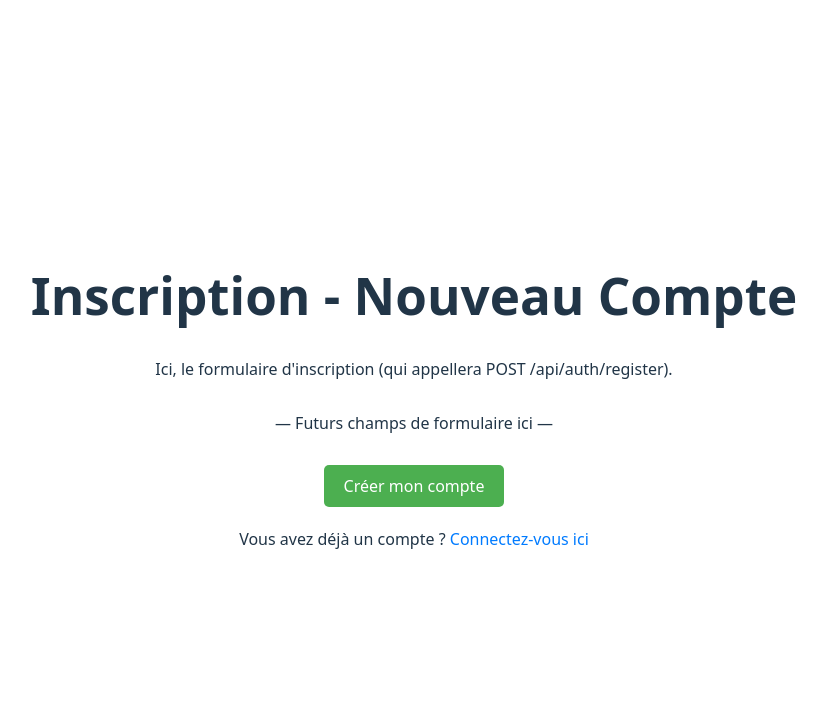
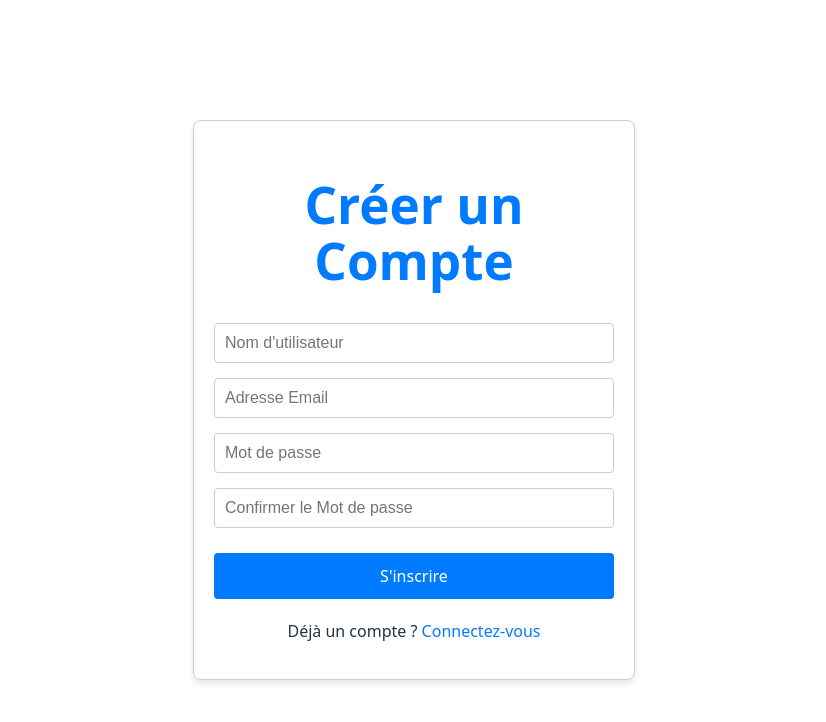
Before and after one commit to Trice97/Fitness-clash, a React app in the folder frontend/: page /register in a window 1280 px wide. Shown: the top 722 px of the page, without its empty margins (226-1052 px from the left). Built offline with nearby package versions, Linux system fonts and the light colour scheme; the HTML template or start-up script is replaced by a standard one.

Commit message:
Adding Register.tsx

```diff
--- a/frontend/src/pages/Register.tsx
+++ b/frontend/src/pages/Register.tsx
@@ -1,31 +1,117 @@
-import React from 'react';
+import React, { useState } from 'react';
 import { Link } from 'react-router-dom';
 
 const Register = () => {
+  // 1. Déclaration des états pour chaque champ du formulaire
+  const [username, setUsername] = useState('');
+  const [email, setEmail] = useState('');
+  const [password, setPassword] = useState('');
+  const [confirmPassword, setConfirmPassword] = useState('');
+  const [error, setError] = useState(''); // Pour afficher les messages d'erreur
+
+  // 2. Fonction appelée lors de la soumission du formulaire
+  const handleSubmit = (e: React.FormEvent) => {
+    e.preventDefault(); // Empêche le rechargement de la page
+
+    // Validation simple (Vérification Front-End)
+    if (password !== confirmPassword) {
+      setError('Les mots de passe ne correspondent pas.');
+      return;
+    }
+
+    setError(''); // Réinitialise l'erreur
+
+    // --- LOGIQUE D'APPEL API (Tâche 2.1 - Action 4) ---
+    // C'est ici que nous enverrons : username, email, password
+    console.log('Données d\'inscription prêtes à être envoyées (simulé) :');
+    console.log({ username, email, password });
+
+    alert('Inscription simulée réussie ! Vérifiez la console.');
+    // Après le succès, nous redirigerons l'utilisateur vers /login ou /dashboard
+  };
+
   return (
-    <div style={{ padding: '20px', textAlign: 'center' }}>
-      {/* Titre et Formulaire (Squelette en attendant l'API) */}
-      <h1>Inscription - Nouveau Compte</h1>
-      <p>Ici, le formulaire d'inscription (qui appellera POST /api/auth/register).</p>
+    <div style={{ maxWidth: '400px', margin: '50px auto', padding: '20px', border: '1px solid #ccc', borderRadius: '8px', boxShadow: '0 4px 6px rgba(0,0,0,0.1)' }}>
+      <h1 style={{ textAlign: 'center', color: '#007BFF' }}>Créer un Compte</h1>
 
-      {/* Espace pour les futurs champs : Username, Email, Password et confirmation */}
-      <div style={{ margin: '30px 0' }}>
-        <p>— Futurs champs de formulaire ici —</p>
-      </div>
+      {/* Affichage des erreurs si l'état 'error' est rempli */}
+      {error && (
+        <p style={{ color: 'red', textAlign: 'center', fontWeight: 'bold' }}>
+          Erreur: {error}
+        </p>
+      )}
 
-      <button
-        onClick={() => alert('Simuler inscription')}
-        style={{ padding: '10px 20px', backgroundColor: '#4CAF50', color: 'white', border: 'none', borderRadius: '5px', cursor: 'pointer' }}
-      >
-        Créer mon compte
-      </button>
+      {/* Le formulaire géré par React */}
+      <form onSubmit={handleSubmit} style={{ display: 'flex', flexDirection: 'column', gap: '15px' }}>
 
-      {/* Lien vers la page de connexion */}
-      <p style={{ marginTop: '20px' }}>
-        Vous avez déjà un compte ? <Link to="/login" style={{ color: '#007BFF' }}>Connectez-vous ici</Link>
+        <input
+          type="text"
+          placeholder="Nom d'utilisateur"
+          value={username}
+          onChange={(e) => setUsername(e.target.value)}
+          required
+          style={inputStyle}
+        />
+
+        <input
+          type="email"
+          placeholder="Adresse Email"
+          value={email}
+          onChange={(e) => setEmail(e.target.value)}
+          required
+          style={inputStyle}
+        />
+
+        <input
+          type="password"
+          placeholder="Mot de passe"
+          value={password}
+          onChange={(e) => setPassword(e.target.value)}
+          required
+          style={inputStyle}
+        />
+
+        <input
+          type="password"
+          placeholder="Confirmer le Mot de passe"
+          value={confirmPassword}
+          onChange={(e) => setConfirmPassword(e.target.value)}
+          required
+          style={inputStyle}
+        />
+
+        <button
+          type="submit"
+          style={buttonStyle}
+        >
+          S'inscrire
+        </button>
+      </form>
+
+      <p style={{ marginTop: '20px', textAlign: 'center' }}>
+        Déjà un compte ? <Link to="/login" style={{ color: '#007BFF' }}>Connectez-vous</Link>
       </p>
     </div>
   );
 };
 
+// Styles rapides pour la lisibilité
+const inputStyle: React.CSSProperties = {
+  padding: '10px',
+  borderRadius: '4px',
+  border: '1px solid #ccc',
+  fontSize: '16px'
+};
+
+const buttonStyle: React.CSSProperties = {
+  padding: '12px',
+  backgroundColor: '#007BFF',
+  color: 'white',
+  border: 'none',
+  borderRadius: '4px',
+  fontSize: '16px',
+  cursor: 'pointer',
+  marginTop: '10px'
+};
+
 export default Register;
```
